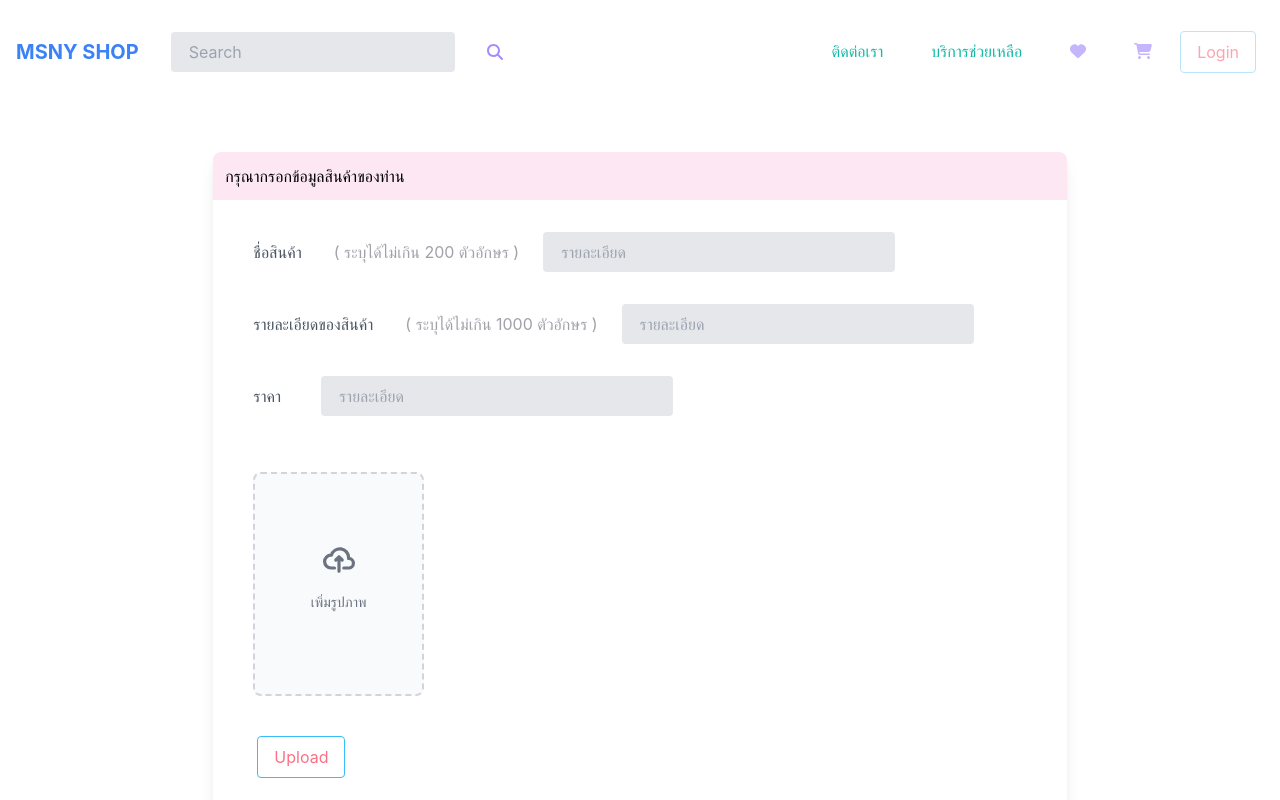
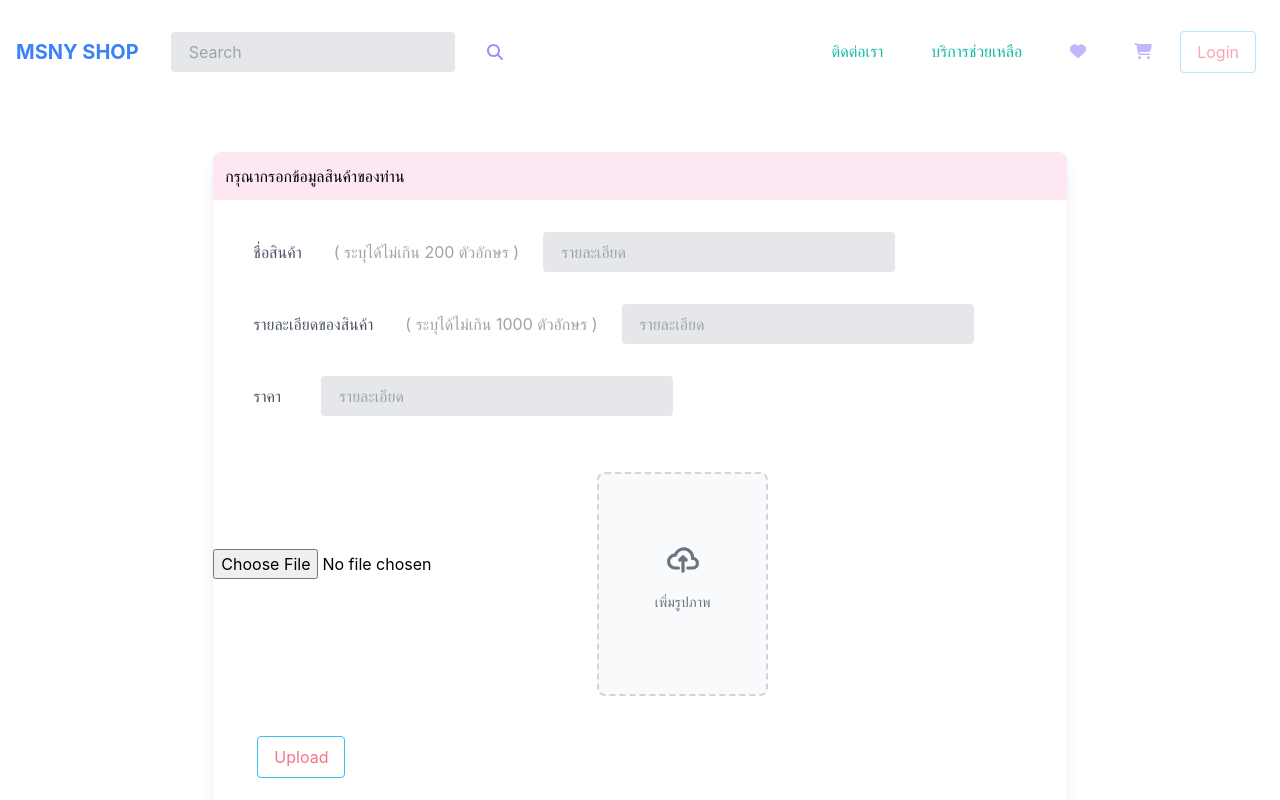
Before and after one commit to msnyy/my-first-shop-frontend, a React (Create React App) app in the folder my-first-shop-frontend/: page /addgoods in a window 1280 px wide. Shown: the top 800 px of the page. Built offline with nearby package versions, Linux system fonts and the light colour scheme.

Commit message:
update AddGoods

```diff
--- a/my-first-shop-frontend/src/pages/AddGoods.js
+++ b/my-first-shop-frontend/src/pages/AddGoods.js
@@ -1,10 +1,10 @@
 import React, { useState, useEffect } from 'react'
 
 export default function AddGoods() {
-    const [Name, setNames,] = useState('');
-    const [Details, setDetails] = useState('');
-    const [Price, setPrice] = useState('');
-    const [imageURLs, setImageURLs] = useState([]);
+    const [name, setNames,] = useState('');
+    const [details, setDetails] = useState('');
+    const [price, setPrice] = useState('');
+    const [selectedImage, setSelectedImage] = useState(null);
 
 
     const handleNameChange = (event) => {
@@ -23,23 +23,52 @@ export default function AddGoods() {
         event.preventDefault();
     };
 
-    const onImageChange = (event) => {
-        const files = event.target.files;
+    const handleImageChange = (e) => {
+        const file = e.target.files[0];
 
-        const newImages = Array.from(files);
+        if (file) {
+          const reader = new FileReader();
+          reader.onloadend = () => {
+            setSelectedImage(reader.result);
+          };
+          reader.readAsDataURL(file);
+        } else {
+          setSelectedImage(null);
+        }
+      };
 
-        Promise.all(
-          newImages.map((image) => {
-            return new Promise((resolve) => {
-              const reader = new FileReader();
-              reader.onload = (e) => resolve(e.target.result);
-              reader.readAsDataURL(image);
-            });
-          })
-        ).then((urls) => {
-          setImageURLs((prevImages) => [...prevImages, ...urls]);
-        });
-      };
+      const onClickSubmitBotton = async () => {
+        console.log(name)
+        console.log(details)
+        console.log(price)
+        console.log(selectedImage)
+        try {
+            const response = await fetch("http://localhost:8080/product", {
+                method: "POST",
+                mode: "cors",
+                cache: "no-cache",
+                credentials: "same-origin",
+                headers: {
+                  "Content-Type": "application/json",
+                },
+                body: JSON.stringify({
+                    productName: name,
+                    price: price,
+                    detail: details,
+                    image: selectedImage[0],
+                }),
+              });
+
+              if (!response.ok) {
+                throw new Error(`HTTP error! Status: ${response.status}`);
+              }
+
+              return response.json();
+            } catch (error) {
+              console.error("Error fetching data:", error.message);
+              throw error;
+            }
+        }
 
 
 
@@ -56,7 +85,7 @@ export default function AddGoods() {
                         <h1 class="md:mx-2 text-zinc-400 rounded transition-colors duration-300">( ระบุได้ไม่เกิน 200 ตัวอักษร )</h1>
                         <form class="w-full max-w-sm  " onSubmit={handleSubmit}>
                             <div class="m-4 md:w-3/3 ">
-                                <input htmlFor='Name' class="bg-gray-200 appearance-none border-2 border-gray-200 rounded w-full py-2 px-4 text-gray-700 leading-tight focus:outline-none focus:bg-white focus:border-violet-300" id="inline-full-name" type="text" placeholder="รายละเอียด" value={Name} onChange={handleNameChange}>
+                                <input htmlFor='Name' class="bg-gray-200 appearance-none border-2 border-gray-200 rounded w-full py-2 px-4 text-gray-700 leading-tight focus:outline-none focus:bg-white focus:border-violet-300" id="inline-full-name" type="text" placeholder="รายละเอียด" value={name} onChange={handleNameChange}>
                                 </input>
                             </div>
                         </form>
@@ -66,7 +95,7 @@ export default function AddGoods() {
                         <h1 class="md:mx-2 text-zinc-400 rounded transition-colors duration-300">( ระบุได้ไม่เกิน 1000 ตัวอักษร )</h1>
                         <form class="w-full max-w-sm  " onSubmit={handleSubmit}>
                             <div class="m-4 md:w-3/3 ">
-                                <input  htmlFor='details' class="bg-gray-200 appearance-none border-2 border-gray-200 rounded w-full py-2 px-4 text-gray-700 leading-tight focus:outline-none focus:bg-white focus:border-violet-300" id="inline-FillDetails" type="text" placeholder="รายละเอียด" value={Details} onChange={handleDetailChange}>
+                                <input  htmlFor='details' class="bg-gray-200 appearance-none border-2 border-gray-200 rounded w-full py-2 px-4 text-gray-700 leading-tight focus:outline-none focus:bg-white focus:border-violet-300" id="inline-FillDetails" type="text" placeholder="รายละเอียด" value={details} onChange={handleDetailChange}>
                                 </input>
                             </div>
                         </form>
@@ -75,17 +104,17 @@ export default function AddGoods() {
                         <a class="p-2 lg:px-4 md:mx-2 text-gray-600 rounded  transition-colors duration-300">ราคา</a>
                         <form class="w-full max-w-sm  " onSubmit={handleSubmit}>
                             <div class="m-4 md:w-3/3 ">
-                                <input htmlFor='price' class="bg-gray-200 appearance-none border-2 border-gray-200 rounded w-full py-2 px-4 text-gray-700 leading-tight focus:outline-none focus:bg-white focus:border-violet-300" id="inl  ine-FillPrice" type="text" placeholder="รายละเอียด" value={Price} onChange={handlePriceChange}>
+                                <input htmlFor='price' class="bg-gray-200 appearance-none border-2 border-gray-200 rounded w-full py-2 px-4 text-gray-700 leading-tight focus:outline-none focus:bg-white focus:border-violet-300" id="inl  ine-FillPrice" type="text" placeholder="รายละเอียด" value={price} onChange={handlePriceChange}>
                                 </input>
                             </div>
                         </form>
                     </div>
 
                     <div className="flex flex-wrap items-center space-y-10 space-x-10 w-full">
-                        <input htmlFor='imageURLs' id="dropzone-file" type="file" className="hidden" accept="image/*" onChange={onImageChange} multiple/>
-                        {imageURLs.map((image, index) => (
+                        <input accept="image/*" onChange={handleImageChange} type="file"/>
+                        {/* {image.map((image, index) => (
                             <img className="w-1/6" key={index} alt={`Selected Image ${index + 1}`} src={image}/>
-                        ))}
+                        ))} */}
                         <label htmlFor="dropzone-file" className="flex flex-col items-center justify-center w-1/5 h-56 border-2 border-gray-300 border-dashed rounded-lg cursor-pointer bg-gray-50 dark:hover:bg-bray-800 dark:bg-gray-700 hover:bg-gray-100 dark:border-gray-600 dark:hover:border-gray-500 dark:hover:bg-gray-600">
                             <div className="flex flex-col items-center justify-center pt-5 pb-6">
                                 <svg className="w-8 h-8 mb-4 text-gray-500 dark:text-gray-400" aria-hidden="true" xmlns="http://www.w3.org/2000/svg" fill="none" viewBox="0 0 20 16">
@@ -96,7 +125,7 @@ export default function AddGoods() {
                         </label>
                     </div>
                     <div className="kb-buttons-box m-10">
-                                            <button type="submit" className="form-submit p-2 lg:px-4 md:mx-2 text-rose-400 text-center border border-solid border-sky-400 rounded hover:bg-pink-100 hover:text-sky-400 hover:border-pink-100 transition-colors duration-300 mt-1 md:mt-0 md:ml-1">Upload</button>
+                                            <button onClick={onClickSubmitBotton} type="submit" className="form-submit p-2 lg:px-4 md:mx-2 text-rose-400 text-center border border-solid border-sky-400 rounded hover:bg-pink-100 hover:text-sky-400 hover:border-pink-100 transition-colors duration-300 mt-1 md:mt-0 md:ml-1">Upload</button>
                                         </div>
                 </div>
             </div>
--- a/my-first-shop-frontend/src/pages/GoodsList.js
+++ b/my-first-shop-frontend/src/pages/GoodsList.js
@@ -1,5 +1,5 @@
 import React, { useEffect, useState } from 'react'
-//import AddGoods from './pages/AddGoods';
+
 
 export default function GoodsList() {
   const [products, setProducts] = useState();
```
